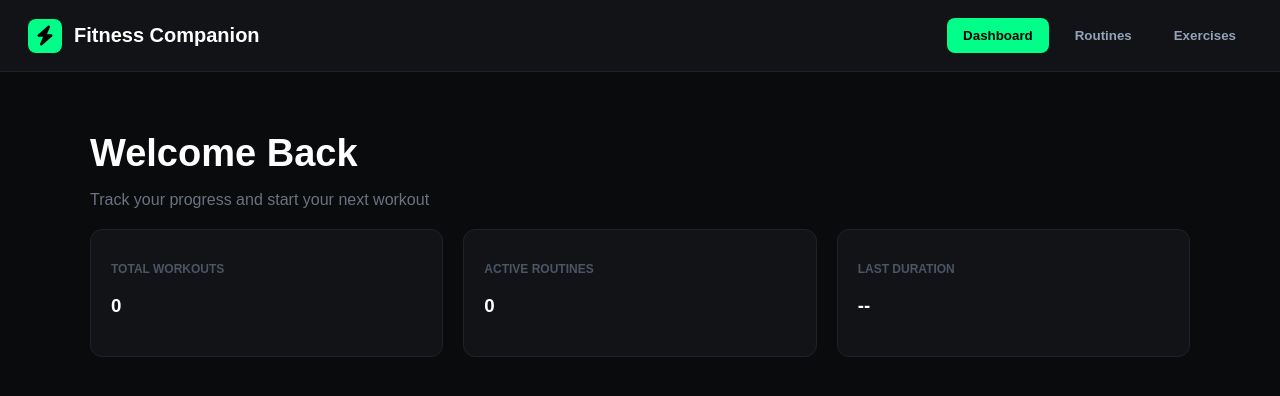
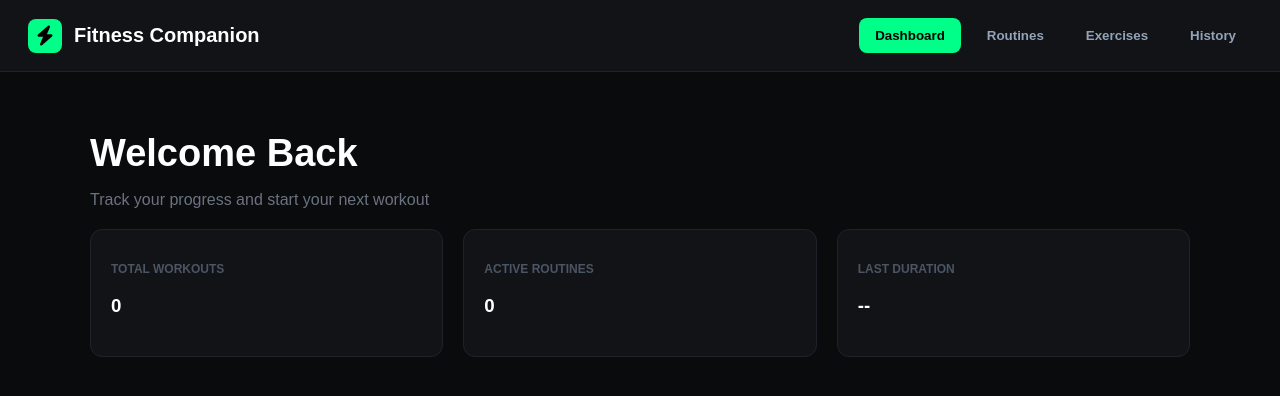
Before and after one commit to kavinghty/Fitness-Companion-DTE-Final-Assesment, a Flask app: page / in a window 1280 px wide. Shown: the top 396 px of the page. Run offline with Flask 3, Linux system fonts and the light colour scheme; data comes from the database, SQL or seed files in the repository.

Commit message:
added history page and updated navigation

```diff
--- a/static/script.js
+++ b/static/script.js
@@ -12,9 +12,14 @@ function showPage(pageId) {
             button.classList.add("active");
         }
     });
+
+    if (pageId === "history") {
+        renderHistory();
+    }
 }
 
 let routines = [];
+let history = [];
 
 function toggleForm() {
     const form = document.getElementById("routine-form");
@@ -44,6 +49,19 @@ function renderRoutines() {
     });
 }
 
+function renderHistory() {
+    const list = document.getElementById("history-list");
+    list.innerHTML = "";
+
+    history.forEach(item => {
+        list.innerHTML += `
+            <div class="history-item">
+                <p>${item}</p>
+            </div>
+        `;
+    });
+}
+
 window.onload = function() {
     showPage("dashboard");
 }
--- a/static/styles.css
+++ b/static/styles.css
@@ -139,7 +139,8 @@ input {
     display: none;
 }
 
-#routine-list .routine-item {
+#routine-list .routine-item,
+#history-list .history-item {
     background-color: #111317;
     border: 1px solid #1f2228;
     padding: 15px;
--- a/templates/index.html
+++ b/templates/index.html
@@ -19,6 +19,7 @@
             <button class="nav-btn active" onclick="showPage('dashboard')">Dashboard</button>
             <button class="nav-btn" onclick="showPage('routines')">Routines</button>
             <button class="nav-btn" onclick="showPage('exercises')">Exercises</button>
+            <button class="nav-btn" onclick="showPage('history')">History</button>
         </div>
     </header>
 
@@ -66,6 +67,12 @@
             <h1>Exercise Database</h1>
             <p class="subtitle">Browse different movements</p>
         </div>
+
+        <div id="history" class="page">
+            <h1>Workout History</h1>
+            <p class="subtitle">See your past sessions</p>
+            <div id="history-list"></div>
+        </div>
     </main>
 
     <script src="{{ url_for('static', filename='script.js') }}"></script>
```
